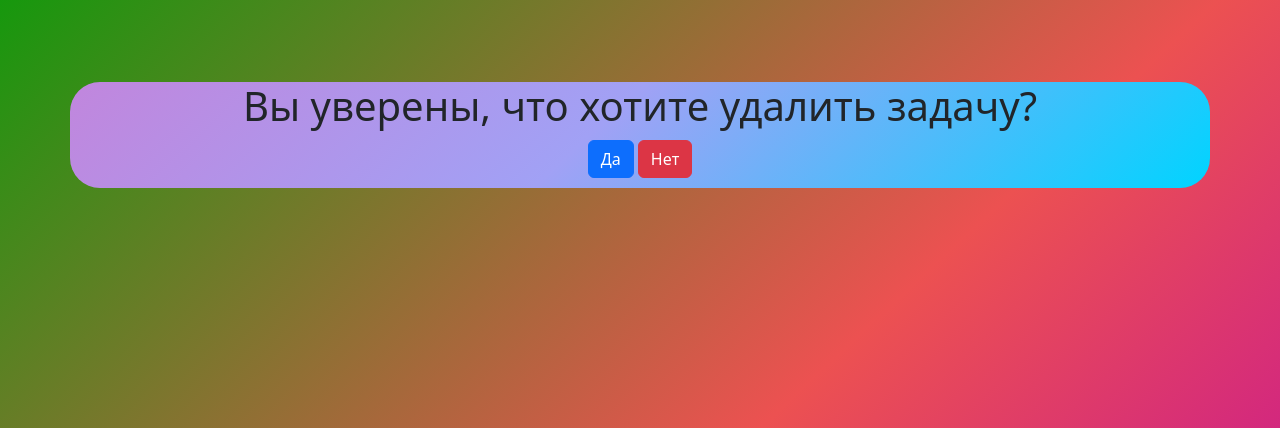
After one commit to TalkingCoffeePot/yurmashev_radmir_final_test_7, a Django app: page /tasks/1/delete/ in a window 1280 px wide. The commit adds this page. Shown: the top 428 px of the page. Run offline with Django 4.2, Linux system fonts and the light colour scheme; data comes from the database, SQL or seed files in the repository.

Commit message:
On branch main Changes to be committed: 	new file:   main_app/templates/delete_task.html     Добавлен шаблон подтверждения удаления задачи
	modified:   main_app/templates/detailed_task.html
	Добавлена кнопка удаления

    modified:   main_app/views.py
	Добавлено представление удаления задачи

```diff
--- /dev/null
+++ b/source/main_app/templates/delete_task.html
@@ -0,0 +1,19 @@
+{% extends "base.html" %}
+{% load static %}
+
+{% block title %}Detailed{% endblock %}
+{% block style %}{% static 'css/detailed.css' %}{% endblock %}
+
+{% block content %}
+        <div class="task_box">
+            <form action="" method="post">
+                {% csrf_token %}
+                <h1>Вы уверены, что хотите удалить задачу?</h1>
+                <div class="box">
+                    <button type="submit" class="btn btn-primary">Да</button>
+                    <a href="{% url 'tasks' %}" class="btn btn-danger">Нет</a>
+                </div>
+
+            </form>
+        </div>
+{% endblock %}
--- a/source/main_app/templates/detailed_task.html
+++ b/source/main_app/templates/detailed_task.html
@@ -28,7 +28,7 @@
                 <p>{{task.details}}</p>
             </div>
             <div class="box">
-
+                <a href="{% url 'delete_task' task.pk %}" class="btn btn-danger">Удалить</a>
                 <a href="{% url 'update_task' task.pk %}" class="btn btn-primary">Редактировать</a>
             </div>
         </div>
--- a/source/main_app/views.py
+++ b/source/main_app/views.py
@@ -13,14 +13,14 @@ def main_list(request):
     }
     return render(request, 'main_page.html', context)
 
-#############################################################################
+
 def new_task(request):
     context = {
         'status_choices': status_choices
     }
     return render(request, 'add_task.html', context)
 
-#############################################################################
+
 def add_task(request):
     if request.method == 'GET':
         form = TaskForm()
@@ -40,7 +40,7 @@ def add_task(request):
         else:
             return render(request, 'new_task', context={'form': form})
 
-##############################################################################
+
 def update_task(request, pk):
     task = Task.objects.get(pk=pk)
     if request.method == 'GET':
@@ -67,7 +67,15 @@ def update_task(request, pk):
         else:
             return render(request, 'update_task', context={'task': task,'form': form})
 
-##############################################################################
+
+def delete_task(request, pk):
+    task = Task.objects.get(pk=pk)
+    if request.method == 'GET':
+        return render(request, 'delete_task.html', context={'task': task})
+    elif request.method == 'POST':
+        task.delete()
+        return redirect('tasks')
+
 def detailed_view(request, pk):
     task = Task.objects.get(pk=pk)
     context = {
--- a/source/to_do_app/urls.py
+++ b/source/to_do_app/urls.py
@@ -16,12 +16,13 @@ Including another URLconf
 """
 from django.contrib import admin
 from django.urls import path
-from main_app.views import main_list, new_task, add_task, detailed_view, update_task
+from main_app.views import main_list, new_task, add_task, detailed_view, update_task, delete_task
 
 urlpatterns = [
     path('admin/', admin.site.urls),
     path('', main_list, name='tasks'),
     path('tasks/new/', add_task, name='new_task'),
     path('tasks/<int:pk>/', detailed_view, name='task_details'),
-    path('tasks/<int:pk>/update', update_task, name='update_task')
+    path('tasks/<int:pk>/update', update_task, name='update_task'),
+    path('tasks/<int:pk>/delete/', delete_task, name='delete_task'),
 ]
```
